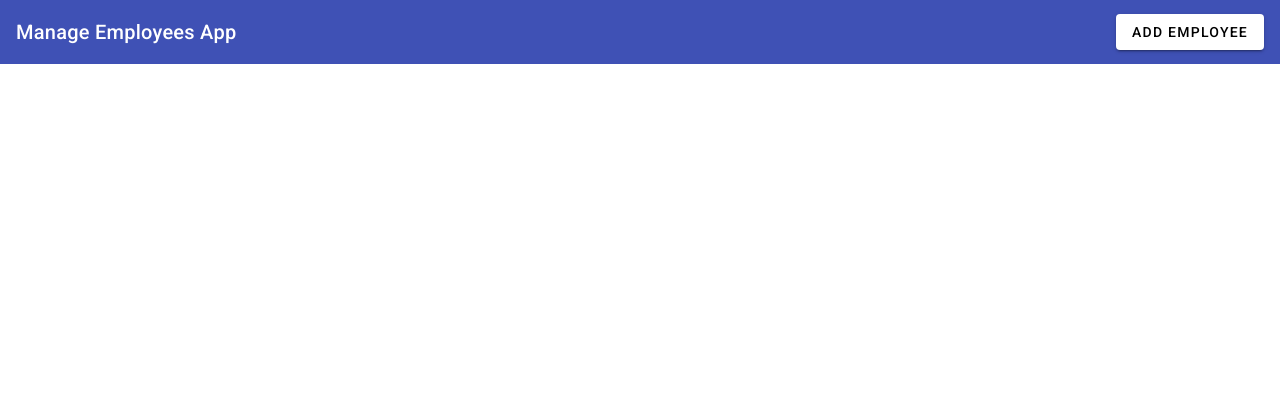
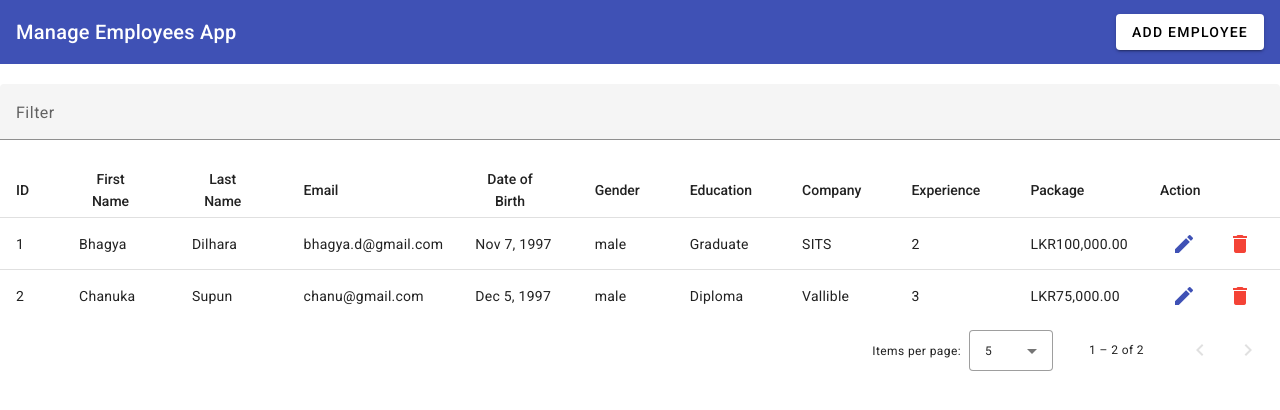
Before and after one commit to Bhagyadilhara/EmpAppDemo, an Angular app: page / in a window 1280 px wide. Shown: the top 410 px of the page. Built offline with nearby package versions, Linux system fonts and the light colour scheme; data requests are answered from the project's data file.

Commit message:
added get method for view & table ui

```diff
--- a/src/app/app.component.html
+++ b/src/app/app.component.html
@@ -6,3 +6,95 @@
     ADD EMPLOYEE
   </button>
 </mat-toolbar>
+
+<div class="main-body">
+  <mat-form-field>
+    <mat-label>Filter</mat-label>
+    <input matInput (keyup)="applyFilter($event)" placeholder="Ex. Mia" #input>
+  </mat-form-field>
+
+  <div class="table-container">
+    <table mat-table [dataSource]="dataSource" matSort>
+
+      <!-- ID Column -->
+      <ng-container matColumnDef="id">
+        <th mat-header-cell *matHeaderCellDef mat-sort-header> ID </th>
+        <td mat-cell *matCellDef="let row"> {{row.id}} </td>
+      </ng-container>
+
+
+      <ng-container matColumnDef="firstName">
+        <th mat-header-cell *matHeaderCellDef mat-sort-header> First Name </th>
+        <td mat-cell *matCellDef="let row"> {{row.firstName}} </td>
+      </ng-container>
+
+
+      <ng-container matColumnDef="LastName">
+        <th mat-header-cell *matHeaderCellDef mat-sort-header> Last Name </th>
+        <td mat-cell *matCellDef="let row"> {{row.lastName}} </td>
+      </ng-container>
+
+
+      <ng-container matColumnDef="email">
+        <th mat-header-cell *matHeaderCellDef mat-sort-header> Email </th>
+        <td mat-cell *matCellDef="let row"> {{row.email}} </td>
+      </ng-container>
+
+      <ng-container matColumnDef="dob">
+        <th mat-header-cell *matHeaderCellDef mat-sort-header> Date of Birth </th>
+        <td mat-cell *matCellDef="let row"> {{row.dob | date}} </td>
+      </ng-container>
+
+      <ng-container matColumnDef="gender">
+        <th mat-header-cell *matHeaderCellDef mat-sort-header> Gender </th>
+        <td mat-cell *matCellDef="let row"> {{row.gender}} </td>
+      </ng-container>
+
+      <ng-container matColumnDef="education">
+        <th mat-header-cell *matHeaderCellDef mat-sort-header> Education </th>
+        <td mat-cell *matCellDef="let row"> {{row.education}} </td>
+      </ng-container>
+
+      <ng-container matColumnDef="company">
+        <th mat-header-cell *matHeaderCellDef mat-sort-header> Company </th>
+        <td mat-cell *matCellDef="let row"> {{row.company}} </td>
+      </ng-container>
+
+      <ng-container matColumnDef="experience">
+        <th mat-header-cell *matHeaderCellDef mat-sort-header> Experience </th>
+        <td mat-cell *matCellDef="let row"> {{row.experience}} </td>
+      </ng-container>
+
+      <ng-container matColumnDef="package">
+        <th mat-header-cell *matHeaderCellDef mat-sort-header> Package </th>
+        <td mat-cell *matCellDef="let row"> {{row.package | currency: 'LKR'}} </td>
+      </ng-container>
+
+      <ng-container matColumnDef="action">
+        <th mat-header-cell *matHeaderCellDef mat-sort-header> Action </th>
+        <td mat-cell *matCellDef="let row">
+          <div class="button-container">
+            <button mat-icon-button color="primary">
+              <mat-icon>edit</mat-icon>
+            </button>
+            <button mat-icon-button color="warn">
+              <mat-icon>delete</mat-icon>
+            </button>
+          </div>
+        </td>
+      </ng-container>
+
+      <tr mat-header-row *matHeaderRowDef="displayedColumns"></tr>
+      <tr mat-row *matRowDef="let row; columns: displayedColumns;"></tr>
+
+      <!-- Row shown when there is no matching data. -->
+      <tr class="mat-row" *matNoDataRow>
+        <td class="mat-cell" colspan="4">No data matching the filter "{{input.value}}"</td>
+      </tr>
+    </table>
+
+    <mat-paginator [pageSizeOptions]="[5, 10, 25, 100]" aria-label="Select page of users"></mat-paginator>
+  </div>
+
+
+</div>
--- a/src/app/app.component.scss
+++ b/src/app/app.component.scss
@@ -1,3 +1,18 @@
 .example-spacer {
     flex: 1 1 auto;
   }
+
+  .main-body{
+    padding-top: 20px;
+    margin: 0 auto;
+    max-width: 1400px;
+    mat-form-field{
+      width: 100%;
+    }
+  }
+
+  .button-container {
+    display: flex;
+    flex-direction: row;
+    gap: 8px; /* Add some spacing between the buttons */
+  }
--- a/src/app/app.component.ts
+++ b/src/app/app.component.ts
@@ -1,18 +1,53 @@
-import { Component } from '@angular/core';
+import { Component, OnInit, ViewChild } from '@angular/core';
 import { MatDialog } from '@angular/material/dialog';
 import { EmpAddEditComponent } from './emp-add-edit/emp-add-edit.component';
+import { EmployeeService } from './services/employee.service';
+import {MatPaginator} from '@angular/material/paginator';
+import {MatSort} from '@angular/material/sort';
+import {MatTableDataSource} from '@angular/material/table';
 
 @Component({
   selector: 'app-root',
   templateUrl: './app.component.html',
   styleUrls: ['./app.component.scss']
 })
-export class AppComponent {
-  title = 'employee-app';
+export class AppComponent implements OnInit{
+  //title = 'employee-app';
 
-  constructor(private _dialog: MatDialog){}
+  displayedColumns: string[] = ['id', 'firstName', 'LastName', 'email', 'dob', 'gender', 'education', 'company', 'experience', 'package', 'action'];
+  dataSource!: MatTableDataSource<any>;
+
+  @ViewChild(MatPaginator) paginator!: MatPaginator;
+  @ViewChild(MatSort) sort!: MatSort;
+
+  constructor(private _dialog: MatDialog, private _empService: EmployeeService){}
+
+  ngOnInit(): void {
+    this.getEmployeeList();
+  }
 
   openAddEditEmpForm(){
     this._dialog.open(EmpAddEditComponent);
   }
+
+  getEmployeeList(){
+    this._empService.getEmployeeList().subscribe({
+      next: (res) =>{
+         //console.log(res) ;
+         this.dataSource = new MatTableDataSource(res);
+         this.dataSource.sort = this.sort;
+         this.dataSource.paginator = this.paginator;
+        },
+      error: console.log
+    })
+  }
+
+  applyFilter(event: Event) {
+    const filterValue = (event.target as HTMLInputElement).value;
+    this.dataSource.filter = filterValue.trim().toLowerCase();
+
+    if (this.dataSource.paginator) {
+      this.dataSource.paginator.firstPage();
+    }
+  }
 }
--- a/src/app/services/employee.service.ts
+++ b/src/app/services/employee.service.ts
@@ -12,4 +12,8 @@
   addEmployee(data: any): Observable<any>{
     return this._http.post('http://localhost:3000/employees',data);
   }
+
+  getEmployeeList(): Observable<any>{
+    return this._http.get('http://localhost:3000/employees');
+  }
 }
```
Also changed, not shown: src/app/app.module.ts (+7 -1 lines), src/app/emp-add-edit/emp-add-edit.component.scss (line endings or trailing spaces).
